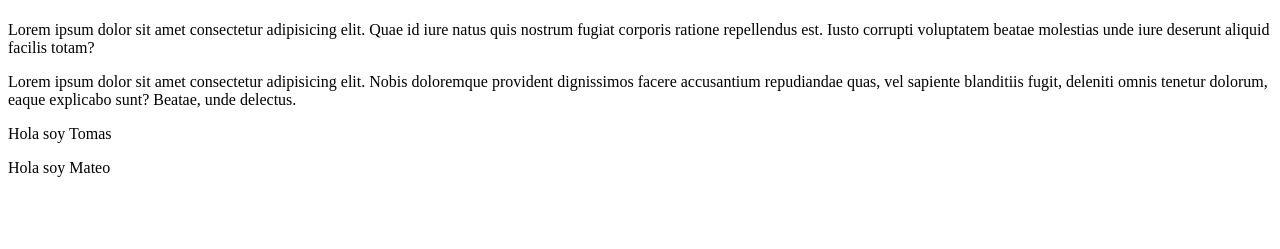
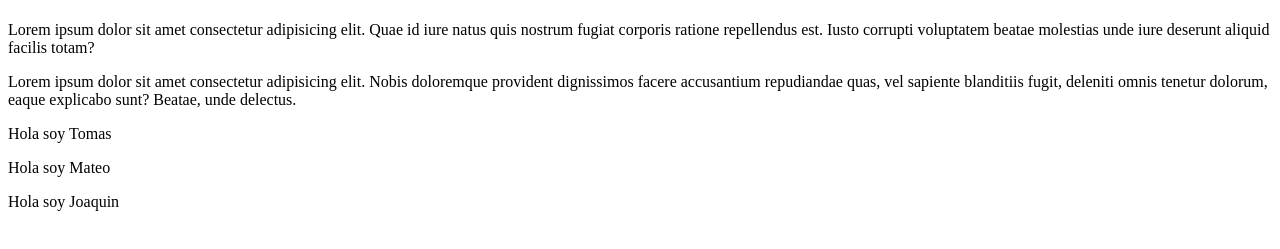
Before and after one commit to sosam1/tareagrupal, a plain HTML site: page index.html in a window 1280 px wide. Shown: the part 59-308 px from the top of the page. Drawn offline with Linux system fonts and the light colour scheme.

Commit message:
cambio joaquin
hola joaquin

```diff
--- a/index.html
+++ b/index.html
@@ -15,6 +15,7 @@
     <p>Lorem ipsum dolor sit amet consectetur adipisicing elit. Nobis doloremque provident dignissimos facere accusantium repudiandae quas, vel sapiente blanditiis fugit, deleniti omnis tenetur dolorum, eaque explicabo sunt? Beatae, unde delectus.</p>
     <p>Hola soy Tomas</p>
     <p>Hola soy Mateo</p>
+    <p>Hola soy Joaquin</p>
 
     <script src="main.js"></script>
 </body>
```
